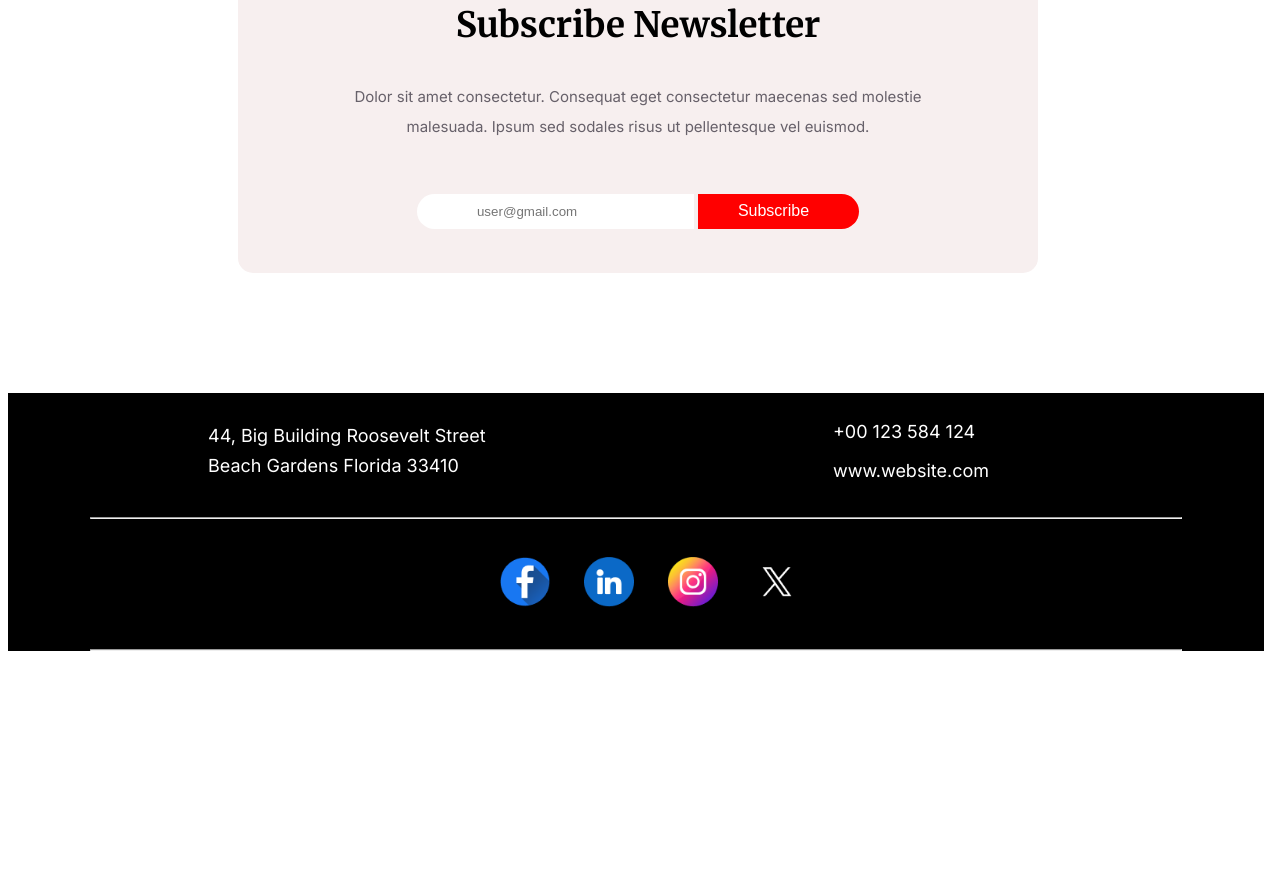
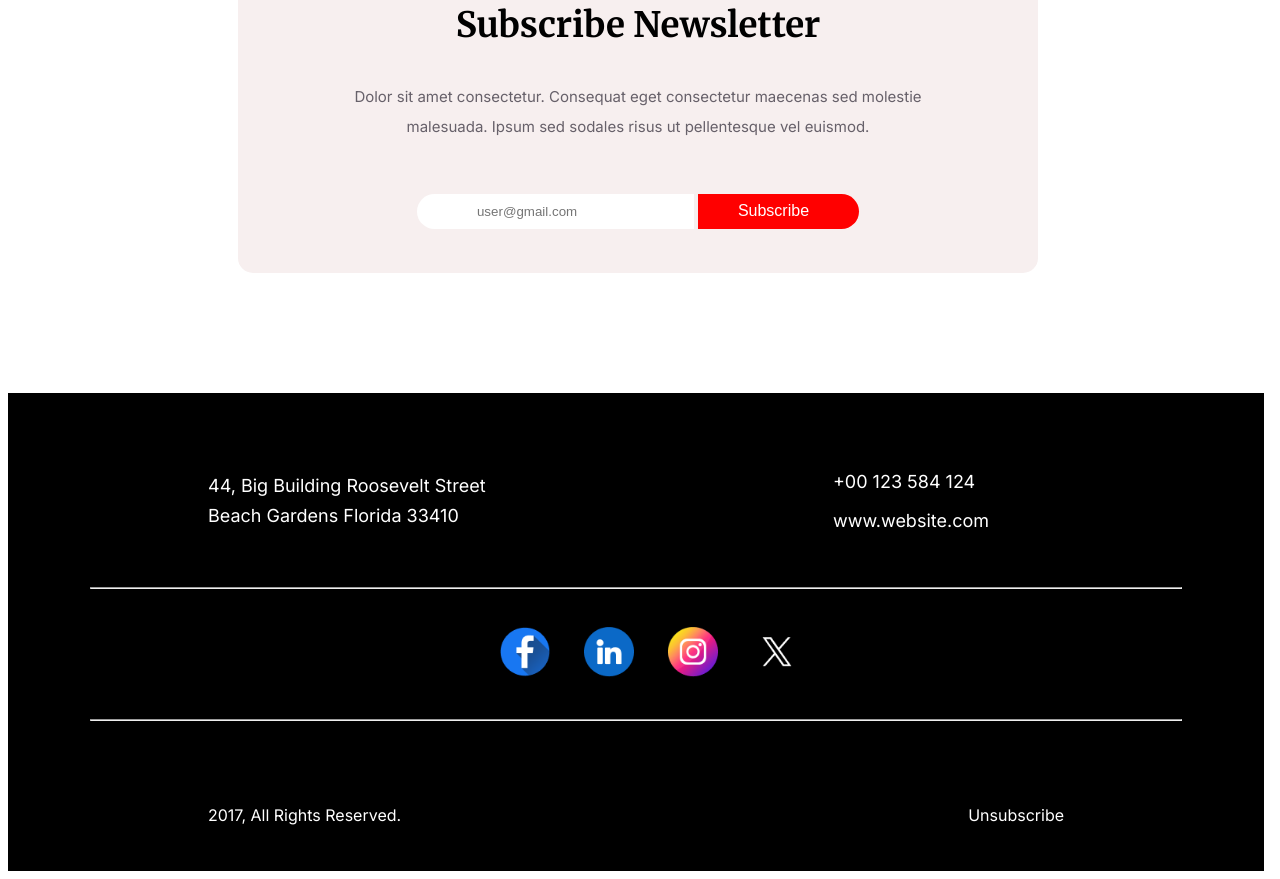
Before and after one commit to Masudur400/first-assignment-, a plain HTML site: page index.html in a window 1280 px wide. Shown: the part 4605-5484 px from the top of the page. Before the commit the page ends 5264 px from the top, so only its background shows below. Drawn offline with Linux system fonts and the light colour scheme.

Commit message:
last update

```diff
--- a/index.html
+++ b/index.html
@@ -172,8 +172,9 @@
 
         <hr>
 
-
-        <div>
+        <div class="footer-first-sec">
+            <p>2017, All Rights Reserved.</p>
+            <p>Unsubscribe</p>
 
         </div>
     </section>
--- a/style.css
+++ b/style.css
@@ -374,14 +374,16 @@
 .footer-first-sec {
     display: flex;
     justify-content: space-between;
-    padding: 10px 200px;
+    padding: 60px 200px 30px 200px;
+    font-family: Inter;
+
 
 }
 
 .footer-con {
     padding-right: 250px;
     line-height: 30px;
-    font-family: Inter;
+
     font-size: 18px;
 }
 
```
